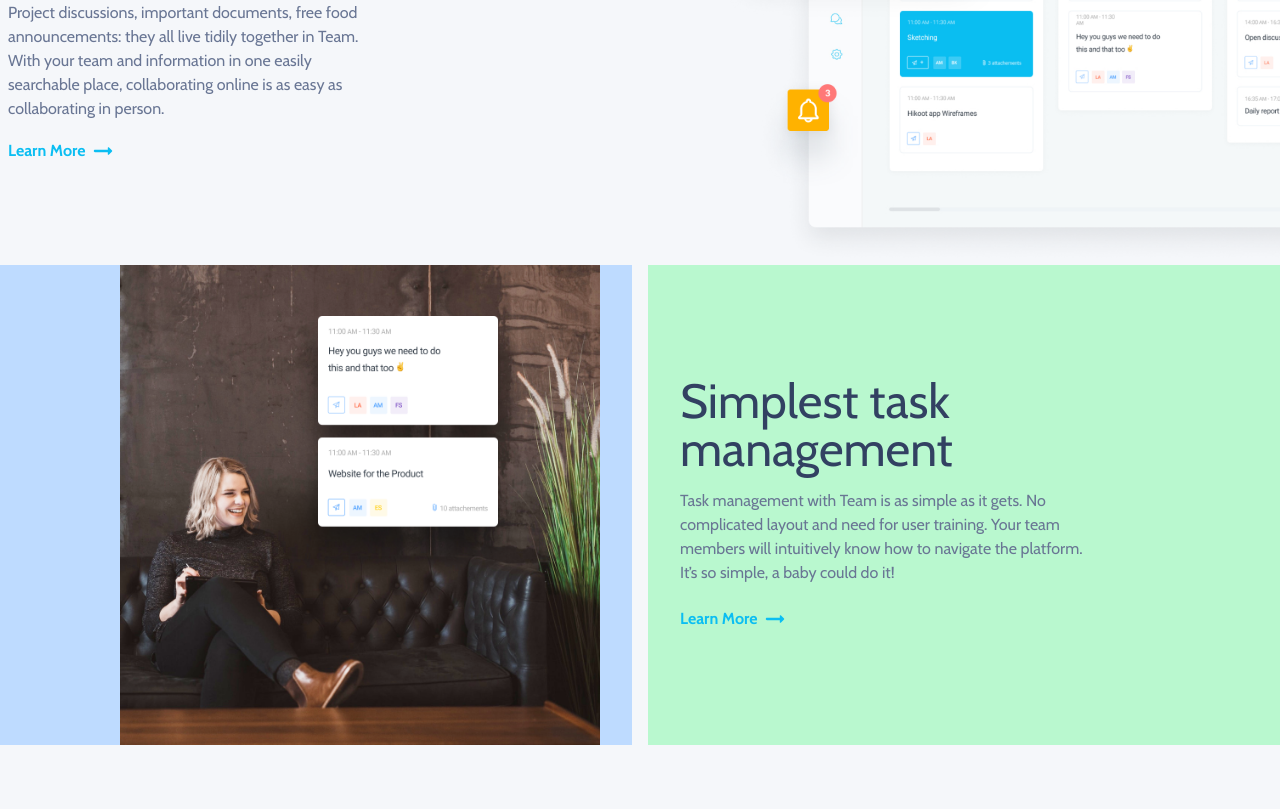
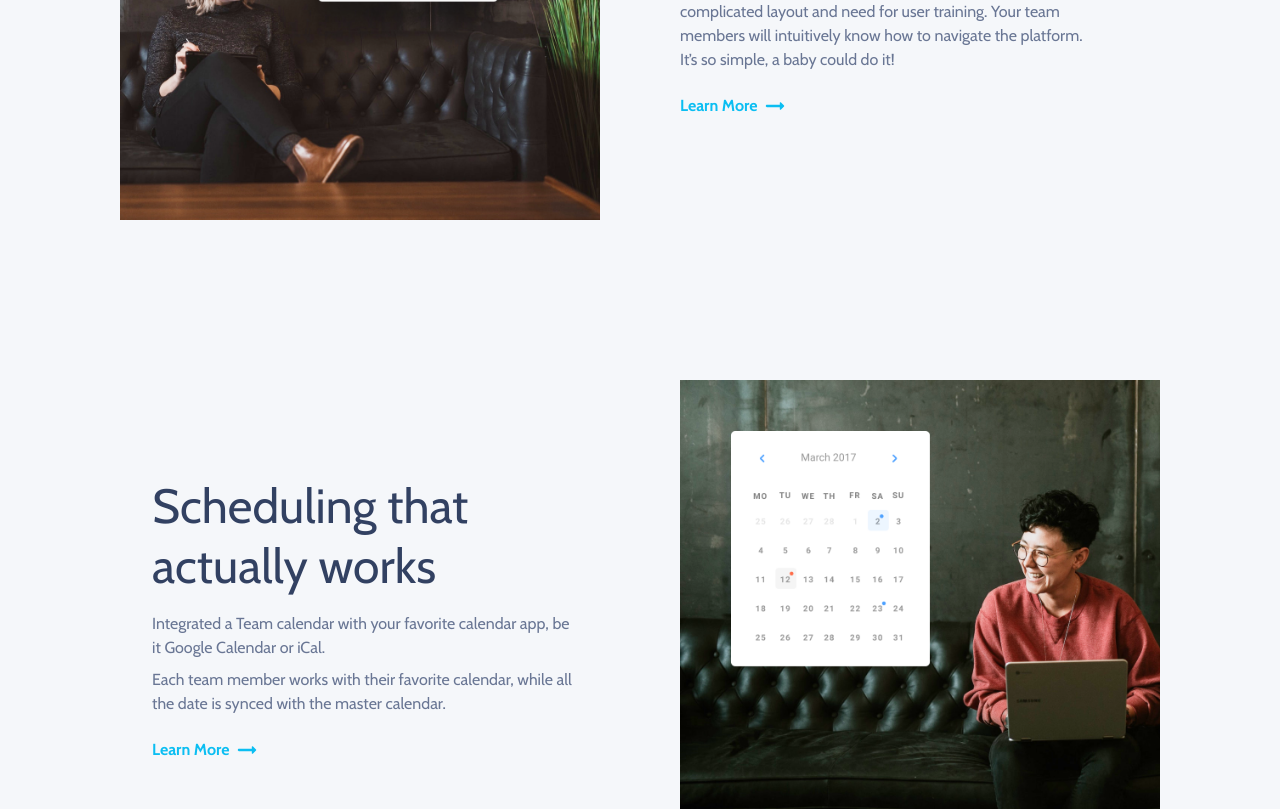
Before and after one commit to PurpleTurtl04/Team-App, a React (Vite) app in the folder team-app/: page / in a window 1280 px wide. Shown: the part 1140-1949 px from the top of the page. Built offline with nearby package versions, Linux system fonts and the light colour scheme.

Commit message:
More layout adjustments for Task and Schedule sections on desktop view

```diff
--- a/team-app/src/components/MainAppContent.jsx
+++ b/team-app/src/components/MainAppContent.jsx
@@ -6,7 +6,7 @@ import TestSection from './TestSection';
 function MainAppContent() {
     return (
         <section className='mt-20'>
-            <HubSection />
+            {/* <HubSection /> */}
             <TaskSection />
             <ScheduleSection />
         </section>
--- a/team-app/src/components/ScheduleSection.jsx
+++ b/team-app/src/components/ScheduleSection.jsx
@@ -5,17 +5,18 @@ function ScheduleSection() {
     return (
         <div class='container mx-auto mb-20 flex flex-col gap-4 md:mb-40 md:flex-row'>
             {/* Column 1 Content */}
-            <div class='flex flex-1 flex-col items-center px-8 md:items-start md:justify-end'>
-                <h2 class='text-teamapp-darkblue mb-4 max-w-xs text-center text-4xl md:max-w-md md:text-left lg:text-5xl'>
+            <div class='flex flex-1 flex-col items-center justify-center px-8 lg:items-end'>
+                <div className='flex flex-col items-center md:items-start'>
+                    <h2 class='text-teamapp-darkblue mb-4 max-w-xs text-center text-4xl md:max-w-md md:text-left lg:text-5xl/15'>
                         Scheduling that actually works
                     </h2>
                     <p className='text-teamapp-grey max-w-105'>
-                    Integrated a Team calendar with your favorite calendar app,
-                    be it Google Calendar or iCal.
+                        Integrated a Team calendar with your favorite calendar
+                        app, be it Google Calendar or iCal.
                     </p>
                     <p className='text-teamapp-grey max-w-105 pt-2'>
-                    Each team member works with their favorite calendar, while
-                    all the date is synced with the master calendar.
+                        Each team member works with their favorite calendar,
+                        while all the date is synced with the master calendar.
                     </p>
                     <a
                         href='#'
@@ -27,9 +28,10 @@ function ScheduleSection() {
                         </span>
                     </a>
                 </div>
+            </div>
 
             {/* Column 2 Content */}
-            <div class='mx-auto flex flex-1 justify-start px-8'>
+            <div class='flex flex-1 justify-center px-8 md:justify-start'>
                 <img
                     src={scheduleImage}
                     alt='woman sitting on a couch'
--- a/team-app/src/components/TaskSection.jsx
+++ b/team-app/src/components/TaskSection.jsx
@@ -3,9 +3,9 @@ import taskImage from '../assets/task-section-img.png';
 
 function TaskSection() {
     return (
-        <div class='container mx-auto mb-20 flex flex-col-reverse gap-4 md:mb-40 md:flex-row lg:justify-around'>
+        <div class='container mx-auto mb-20 flex flex-col-reverse gap-4 md:mb-40 md:flex-row'>
             {/* Column 1 Content */}
-            <div class='mx-auto flex flex-1 justify-center bg-blue-200 px-8 md:justify-end'>
+            <div class='flex flex-1 justify-center px-8 md:justify-end'>
                 <img
                     src={taskImage}
                     alt='woman sitting on a couch'
@@ -14,8 +14,8 @@ function TaskSection() {
             </div>
 
             {/* Column 2 Content */}
-            <div class='flex flex-1 flex-col items-center bg-green-200 px-8 md:items-start md:justify-center'>
-                <h2 class='text-teamapp-darkblue mb-4 max-w-xs text-center text-4xl md:max-w-md md:text-left lg:text-5xl'>
+            <div class='flex flex-1 flex-col items-center justify-center px-8 md:items-start'>
+                <h2 class='text-teamapp-darkblue mb-4 max-w-xs text-center text-4xl md:max-w-md md:text-left lg:text-5xl/15'>
                     Simplest task management
                 </h2>
                 <p className='text-teamapp-grey max-w-105'>
```
Lines whose indentation alone changed are shown as unchanged.
